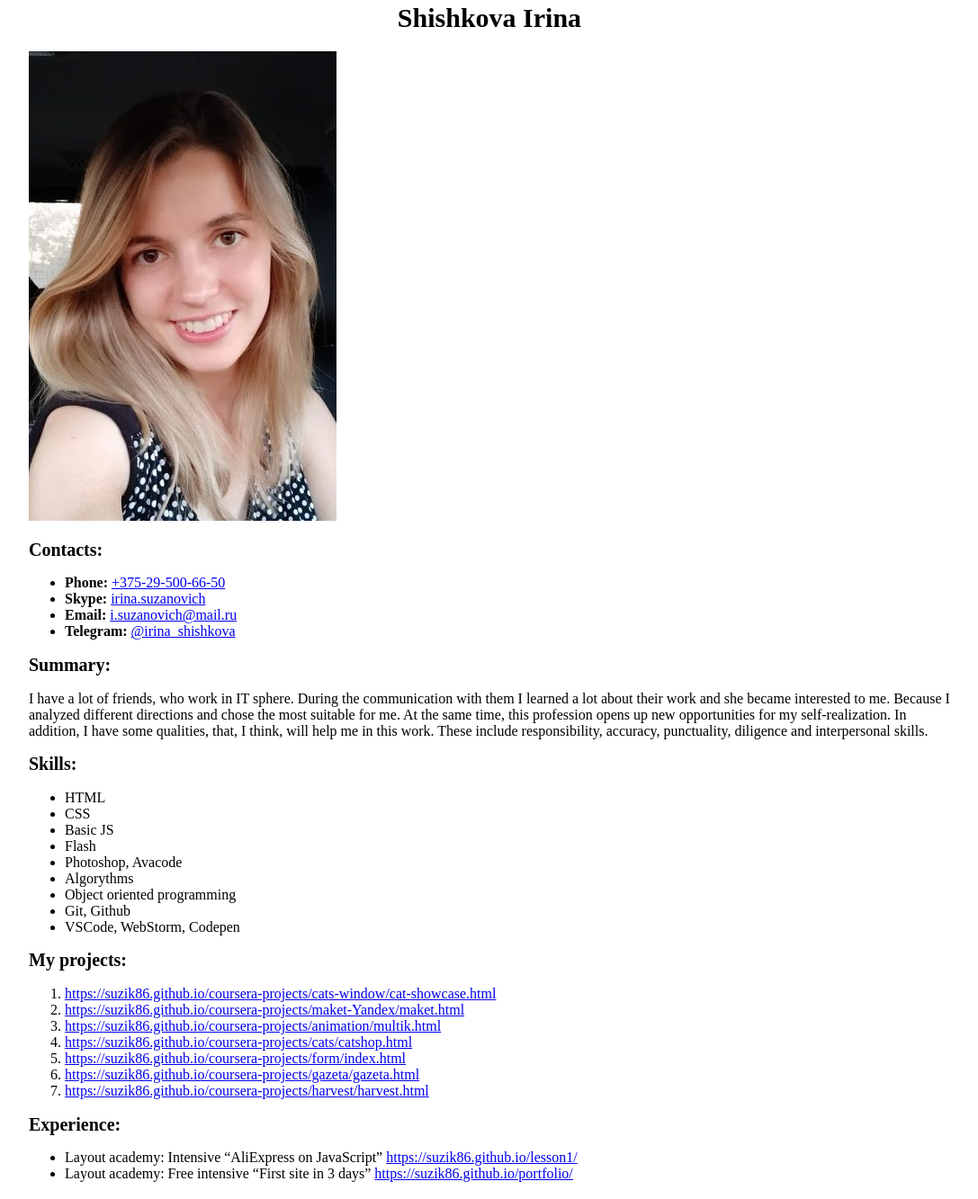
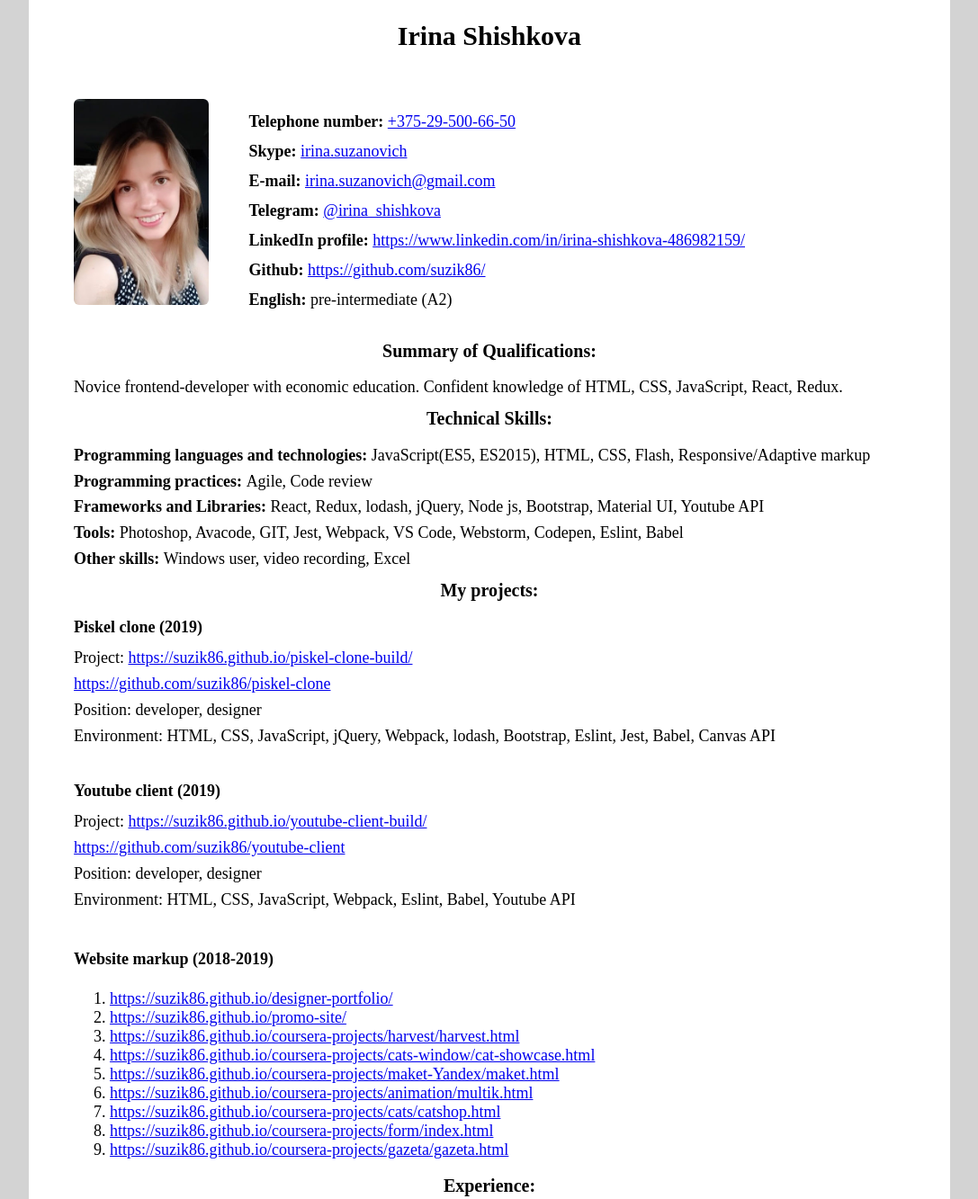
Before and after one commit to suzik86/cv, a plain HTML site: page index.html in a window 1280 px wide. Shown: the part 17-1350 px from the top of the page at 90% size, without its empty margins (96-1183 px from the left). Drawn offline with Linux system fonts and the light colour scheme.

Commit message:
feat: add contacts and my projects

```diff
--- a/index.html
+++ b/index.html
@@ -4,58 +4,71 @@
     <meta charset="UTF-8">
     <meta name="viewport" content="width=device-width, initial-scale=1.0">
     <meta http-equiv="X-UA-Compatible" content="ie=edge">
-    <title>Document</title>
+    <title>CV</title>
     <link rel="stylesheet" href="style.css">
 </head>
 <body>
+    <div class="wrapper">
         <header>
-        <h1>Shishkova Irina</h1>
-        <img class="photo" src="images/my-photo.jpg"  alt="photo" width="342" height="522">
+            <h1>Irina Shishkova</h1>
         </header>
         <main>
-        <section class="contacts">
-            <h2>Contacts:</h2>
+            <section class="info">
+                <img class="photo" src="images/my-photo.jpg"  alt="photo" width="150">
+                <div class="contacts">
                     <ul>
-                <li><span>Phone:</span> <a href="tel:+375295006650" target="_blank">+375-29-500-66-50</a></li>
-                <li><span>Skype:</span> <a href="skype:irina.suzanovich" target="_blank">irina.suzanovich</a></li>
-                <li><span>Email:</span> <a href="mailto:i.suzanovich@mail.ru" target="_blank">i.suzanovich@mail.ru</a></li>
-                <li><span>Telegram:</span> <a href="https://t.me/irina_shishkova" target="_blank">@irina_shishkova</a></li>
+                        <li><span>Telephone number: </span> <a href="tel:+375295006650" target="_blank">+375-29-500-66-50</a></li>
+                        <li><span>Skype: </span> <a href="skype:irina.suzanovich" target="_blank">irina.suzanovich</a></li>
+                        <li><span>E-mail: </span> <a href="mailto:irina.suzanovich@gmail.com" target="_blank">irina.suzanovich@gmail.com</a></li>
+                        <li><span>Telegram: </span> <a href="https://t.me/irina_shishkova" target="_blank">@irina_shishkova</a></li>
+                        <li><span>LinkedIn profile: </span><a href=" https://www.linkedin.com/in/irina-shishkova-486982159/" target="_blank"> https://www.linkedin.com/in/irina-shishkova-486982159/</a></li>
+                        <li><span>Github: </span><a href="https://github.com/suzik86/ " target="_blank">https://github.com/suzik86/ </a></li>
+                        <li><span>English: </span>pre-intermediate (A2)</li>
                     </ul>
+                </div>
             </section>
             <section class="summary">
-            <h2>Summary:</h2>
-            <p>I have a lot of friends, who work in IT sphere. During the communication with them
-                I learned a lot about their work and she became interested to me. Because I analyzed
-                different directions and chose the most suitable for me. At the same time, this
-                profession opens up new opportunities for my self-realization. In addition, I have
-                some qualities, that, I think, will help me in this work. These include responsibility,
-                accuracy, punctuality, diligence and interpersonal skills.</p>
+                <h2>Summary of Qualifications:</h2>
+                <p>Novice frontend-developer with economic education. Confident knowledge of HTML, CSS, JavaScript, React, Redux.</p>
             </section>
             <section class="skills">
-            <h2>Skills:</h2>
-            <ul>
-                <li>HTML</li>
-                <li>CSS</li>
-                <li>Basic JS</li>
-                <li>Flash</li>
-                <li>Photoshop, Avacode</li>
-                <li>Algorythms</li>
-                <li>Object oriented programming</li>
-                <li>Git, Github</li>
-                <li>VSCode, WebStorm, Codepen</li>
-            </ul>
+                <h2>Technical Skills:</h2>
+                <p><span>Programming languages and technologies: </span>JavaScript(ES5, ES2015), HTML, CSS, Flash, Responsive/Adaptive markup</p>
+                <p><span>Programming practices: </span>Agile, Code review</p>
+                <p><span>Frameworks and Libraries: </span> React, Redux, lodash, jQuery, Node js, Bootstrap, Material UI, Youtube API</p>
+                <p><span>Tools: </span>Photoshop, Avacode, GIT, Jest, Webpack, VS Code,  Webstorm, Codepen, Eslint, Babel</p>
+                <p><span>Other skills: </span>Windows user, video recording, Excel</p>
             </section>
             <section class="projects">
                 <h2>My projects:</h2>
+                <div class="project">
+                    <h4>Piskel clone (2019)</h4>
+                    <p><span>Project: </span><a href="https://suzik86.github.io/piskel-clone-build/" target="_blank">https://suzik86.github.io/piskel-clone-build/</a></p>
+                    <a href="https://github.com/suzik86/piskel-clone" target="_blank">https://github.com/suzik86/piskel-clone</a>
+                    <p><span>Position: </span>developer, designer</p>
+                    <p><span>Environment: </span>HTML, CSS, JavaScript, jQuery, Webpack, lodash, Bootstrap, Eslint, Jest, Babel, Canvas API</p>
+                </div>
+                <div class="project">
+                    <h4>Youtube client (2019)</h4>
+                    <p><span>Project: </span><a href="https://suzik86.github.io/youtube-client-build/" target="_blank">https://suzik86.github.io/youtube-client-build/</a></p>
+                    <a href="https://github.com/suzik86/youtube-client" target="_blank">https://github.com/suzik86/youtube-client</a>
+                    <p><span>Position: </span>developer, designer</p>
+                    <p><span>Environment: </span>HTML, CSS, JavaScript, Webpack, Eslint, Babel, Youtube API</p>
+                </div>
+                <div>
+                    <h4>Website markup (2018-2019)</h4>
                     <ol>
+                        <li><a href="https://suzik86.github.io/designer-portfolio/" target="_blank">https://suzik86.github.io/designer-portfolio/</a></li>
+                        <li><a href="https://suzik86.github.io/promo-site/" target="_blank">https://suzik86.github.io/promo-site/</a></li>
+                        <li><a href="https://suzik86.github.io/coursera-projects/harvest/harvest.html" target="_blank">https://suzik86.github.io/coursera-projects/harvest/harvest.html</a></li>
                         <li><a href="https://suzik86.github.io/coursera-projects/cats-window/cat-showcase.html" target="_blank">https://suzik86.github.io/coursera-projects/cats-window/cat-showcase.html</a></li>
                         <li><a href="https://suzik86.github.io/coursera-projects/maket-Yandex/maket.html" target="_blank">https://suzik86.github.io/coursera-projects/maket-Yandex/maket.html</a></li>
                         <li><a href="https://suzik86.github.io/coursera-projects/animation/multik.html" target="_blank">https://suzik86.github.io/coursera-projects/animation/multik.html</a></li>
                         <li><a href="https://suzik86.github.io/coursera-projects/cats/catshop.html" target="_blank">https://suzik86.github.io/coursera-projects/cats/catshop.html</a></li>
                         <li><a href="https://suzik86.github.io/coursera-projects/form/index.html" target="_blank">https://suzik86.github.io/coursera-projects/form/index.html</a></li>
                         <li><a href="https://suzik86.github.io/coursera-projects/gazeta/gazeta.html" target="_blank">https://suzik86.github.io/coursera-projects/gazeta/gazeta.html</a></li>
-                <li><a href="https://suzik86.github.io/coursera-projects/harvest/harvest.html" target="_blank">https://suzik86.github.io/coursera-projects/harvest/harvest.html</a></li>
                     </ol>
+                </div>
             </section>
             <section class="experience">
                 <h2>Experience:</h2>
@@ -67,22 +80,18 @@
             <section class="education">
                 <h2>Education:</h2>
                 <ul>
+                    <li>The Rolling Scopes School (https://school.rollingscopes.com/), 02.2019 – 08.2019</li>
                     <li>BelHard Educational Center: Adobe Photoshop CS5, Adobe Flash CS4, HTML,CSS (25.11.14-05.02.15)</li>
                     <li>Coursera: JavaScript, part 1: basics and functions (completed 23.12.17)</li>
                     <li>Coursera: Basic HTML and CSS (completed 18.02.18)</li>
                     <li>Coursera: Subtleties of layout (completed 03.05.18)</li>
                     <li>Coursera: JavaScript, part 2: prototypes and asynchrony (completed 20.08.18)</li>
-                <li>Layout academy: Intensive “AliExpress on JavaScript”</li>
                     <li>Codecademy courses: Introduction to HTML, Learn CSS (20.02.19-25.02.19)</li>
                     <li>HTMLacademy courses: Basic HTML, Basic CSS (26.02.19-28.02.19)</li>
+                    <li>Belarusian State Economic University, Finance and Banking, Stock market</li>
                 </ul>
             </section>
-        <section class="english-level">
-            <h2>English level:</h2>
-            <p>Pre-intermediate</p>
-        </section>
-
         </main>
-
+    </div>
 </body>
 </html>
--- a/style.css
+++ b/style.css
@@ -1,6 +1,16 @@
 body {
     max-width: 1024px;
     margin: 0 auto;
+    font-size: 18px;
+    background-color: lightgrey;
+}
+
+.wrapper {
+    background-color: white;
+}
+
+header {
+    padding: 20px;
 }
 
 header h1 {
@@ -8,10 +18,42 @@ header h1 {
     font-size: 30px;
 }
 
-.contacts span {
-    font-weight: 600;
+main {
+    padding: 10px 50px 50px 50px;
 }
 
 h2 {
     font-size: 20px;
+    text-align: center;
 }
+
+.contacts {
+    display: inline-block;
+}
+
+.photo {
+    border-radius: 6px;
+}
+
+.contacts li {
+    list-style: none;
+    margin-bottom: 12px;
+}
+
+.contacts span,
+.skills span {
+    font-weight: 600;
+}
+
+.skills,
+.project {
+    line-height: 0.6;
+}
+
+.skills h2 {
+    margin-bottom: 30px;
+}
+
+.project {
+    margin-bottom: 50px;
+}
```
Lines whose indentation alone changed are shown as unchanged.
